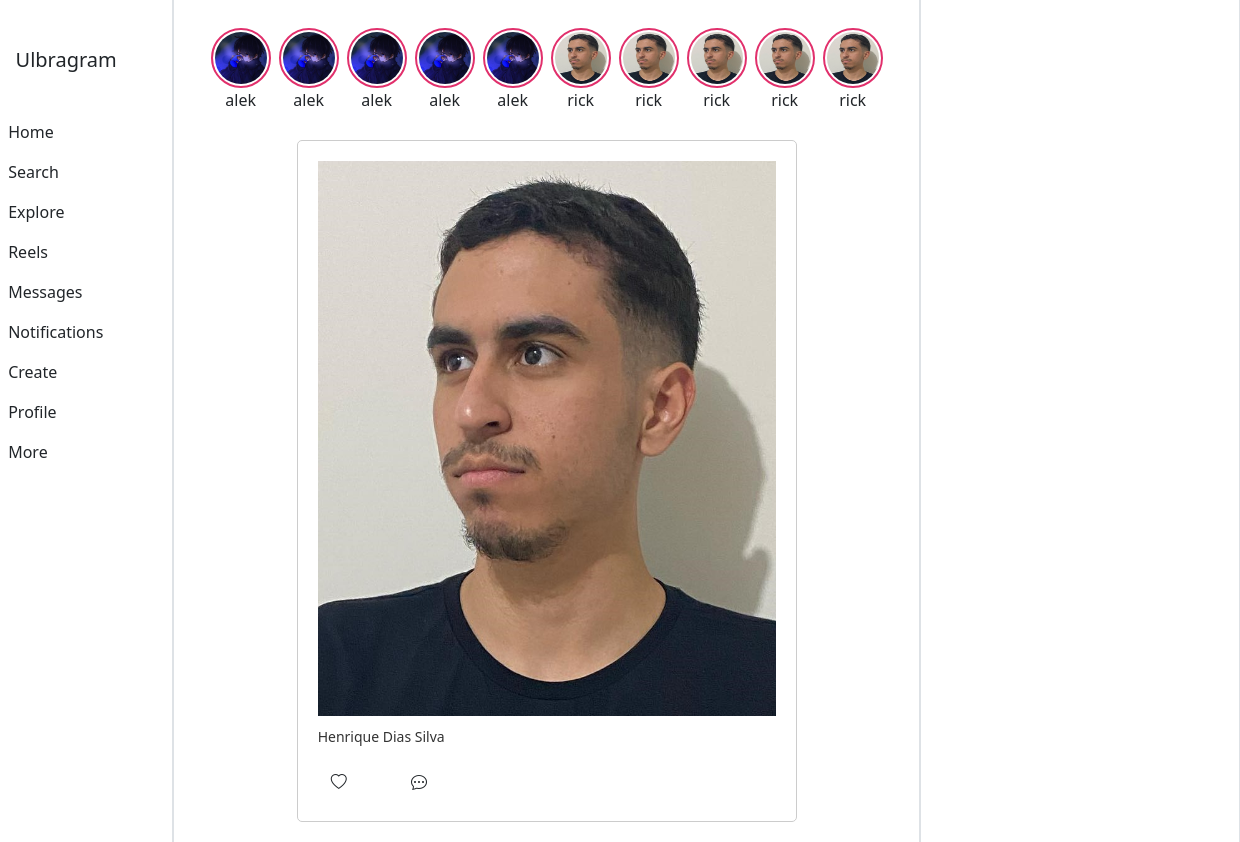
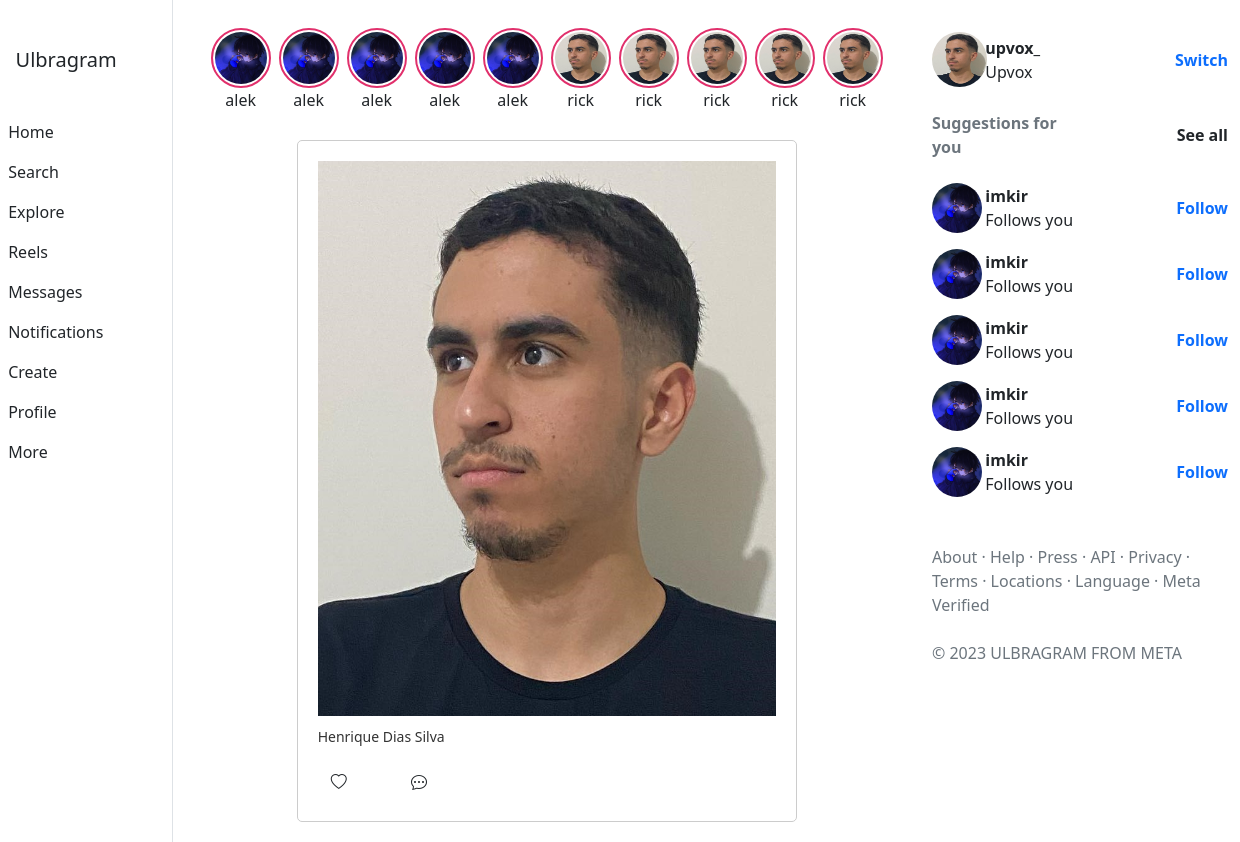
Before and after one commit to HenriqueDiasSilva/Ulbragram, a plain HTML site: page index.html in a window 1280 px wide. Shown: the full height of the page, 40-1280 px from the left. Drawn offline with nearby package versions, Linux system fonts and the light colour scheme.

Commit message:
feat: Cria estrutura do perfil e sugestões de perfis na página home

```diff
--- a/index.html
+++ b/index.html
@@ -1,19 +1,13 @@
 <!DOCTYPE html>
 <html lang="en">
+
 <head>
   <meta charset="utf-8" />
   <meta name="viewport" content="width=device-width, initial-scale=1" />
   <title>Ulbragram</title>
-    <link
-      href="https://cdn.jsdelivr.net/npm/bootstrap@5.3.0/dist/css/bootstrap.min.css"
-      rel="stylesheet"
-      integrity="sha384-9ndCyUaIbzAi2FUVXJi0CjmCapSmO7SnpJef0486qhLnuZ2cdeRhO02iuK6FUUVM"
-      crossorigin="anonymous"
-    />
-    <link
-      href="https://cdn.jsdelivr.net/npm/bootstrap-icons@1.7.1/font/bootstrap-icons.css"
-      rel="stylesheet"
-    />
+  <link href="https://cdn.jsdelivr.net/npm/bootstrap@5.3.0/dist/css/bootstrap.min.css" rel="stylesheet"
+    integrity="sha384-9ndCyUaIbzAi2FUVXJi0CjmCapSmO7SnpJef0486qhLnuZ2cdeRhO02iuK6FUUVM" crossorigin="anonymous" />
+  <link href="https://cdn.jsdelivr.net/npm/bootstrap-icons@1.7.1/font/bootstrap-icons.css" rel="stylesheet" />
   <link rel="stylesheet" href="styles.css" />
 </head>
 
@@ -24,136 +18,83 @@
         <h5 class="text-center d-none d-lg-block">Ulbragram</h5>
         <nav class="navbar navbar-expand-lg">
           <h5 class="text-center d-block d-lg-none">Ulbragram</h5>
-            <button
-              class="navbar-toggler"
-              type="button"
-              data-bs-toggle="offcanvas"
-              data-bs-target="#offcanvasMenu"
-              aria-controls="offcanvasMenu"
-              aria-expanded="false"
-              aria-label="Toggle navigation"
-            >
+          <button class="navbar-toggler" type="button" data-bs-toggle="offcanvas" data-bs-target="#offcanvasMenu"
+            aria-controls="offcanvasMenu" aria-expanded="false" aria-label="Toggle navigation">
             <span class="navbar-toggler-icon"></span>
           </button>
           <div class="collapse navbar-collapse mt-4" id="navbarNav">
             <ul class="navbar-nav flex-column">
               <li class="nav-item">
-                  <a class="nav-link text-dark" href="#"
-                    ><i class="bi bi-house-door-fill me-2"></i> Home</a
-                  >
+                <a class="nav-link text-dark" href="#"><i class="bi bi-house-door-fill me-2"></i> Home</a>
               </li>
               <li class="nav-item">
-                  <a class="nav-link text-dark" href="#"
-                    ><i class="bi bi-search me-2"></i> Search</a
-                  >
+                <a class="nav-link text-dark" href="#"><i class="bi bi-search me-2"></i> Search</a>
               </li>
               <li class="nav-item">
-                  <a class="nav-link text-dark" href="#"
-                    ><i class="bi bi-compass me-2"></i> Explore</a
-                  >
+                <a class="nav-link text-dark" href="#"><i class="bi bi-compass me-2"></i> Explore</a>
               </li>
               <li class="nav-item">
-                  <a class="nav-link text-dark" href="#"
-                    ><i class="bi bi-youtube me-2"></i> Reels</a
-                  >
+                <a class="nav-link text-dark" href="#"><i class="bi bi-youtube me-2"></i> Reels</a>
               </li>
               <li class="nav-item">
-                  <a class="nav-link text-dark" href="#"
-                    ><i class="bi bi-chat me-2"></i> Messages</a
-                  >
+                <a class="nav-link text-dark" href="#"><i class="bi bi-chat me-2"></i> Messages</a>
               </li>
               <li class="nav-item">
-                  <a class="nav-link text-dark" href="#"
-                    ><i class="bi bi-heart me-2"></i> Notifications</a
-                  >
+                <a class="nav-link text-dark" href="#"><i class="bi bi-heart me-2"></i> Notifications</a>
               </li>
               <li class="nav-item">
-                  <a class="nav-link text-dark" href="#"
-                    ><i class="bi bi-plus-circle me-2"></i> Create</a
-                  >
+                <a class="nav-link text-dark" href="#"><i class="bi bi-plus-circle me-2"></i> Create</a>
               </li>
               <li class="nav-item">
-                  <a class="nav-link text-dark" href="#"
-                    ><i class="bi bi-circle me-2"></i> Profile</a
-                  >
+                <a class="nav-link text-dark" href="#"><i class="bi bi-circle me-2"></i> Profile</a>
               </li>
               <li class="nav-item">
-                  <a class="nav-link text-dark" href="#"
-                    ><i class="bi bi-list me-2"></i> More</a
-                  >
+                <a class="nav-link text-dark" href="#"><i class="bi bi-list me-2"></i> More</a>
               </li>
             </ul>
           </div>
         </nav>
       </div>
 
-        <div
-          class="offcanvas offcanvas-start"
-          tabindex="-1"
-          id="offcanvasMenu"
-          aria-labelledby="offcanvasMenuLabel"
-        >
+      <div class="offcanvas offcanvas-start" tabindex="-1" id="offcanvasMenu" aria-labelledby="offcanvasMenuLabel">
         <div class="offcanvas-header">
           <h5 id="offcanvasMenuLabel">Menu</h5>
-            <button
-              type="button"
-              class="btn-close text-reset"
-              data-bs-dismiss="offcanvas"
-              aria-label="Close"
-            ></button>
+          <button type="button" class="btn-close text-reset" data-bs-dismiss="offcanvas" aria-label="Close"></button>
         </div>
         <div class="offcanvas-body">
           <ul class="navbar-nav flex-column">
             <li class="nav-item">
-                <a class="nav-link text-dark" href="#"
-                  ><i class="bi bi-house-door-fill me-2"></i> Home</a
-                >
+              <a class="nav-link text-dark" href="#"><i class="bi bi-house-door-fill me-2"></i> Home</a>
             </li>
             <li class="nav-item">
-                <a class="nav-link text-dark" href="#"
-                  ><i class="bi bi-search me-2"></i> Search</a
-                >
+              <a class="nav-link text-dark" href="#"><i class="bi bi-search me-2"></i> Search</a>
             </li>
             <li class="nav-item">
-                <a class="nav-link text-dark" href="#"
-                  ><i class="bi bi-compass me-2"></i> Explore</a
-                >
+              <a class="nav-link text-dark" href="#"><i class="bi bi-compass me-2"></i> Explore</a>
             </li>
             <li class="nav-item">
-                <a class="nav-link text-dark" href="#"
-                  ><i class="bi bi-youtube me-2"></i> Reels</a
-                >
+              <a class="nav-link text-dark" href="#"><i class="bi bi-youtube me-2"></i> Reels</a>
             </li>
             <li class="nav-item">
-                <a class="nav-link text-dark" href="#"
-                  ><i class="bi bi-chat me-2"></i> Messages</a
-                >
+              <a class="nav-link text-dark" href="#"><i class="bi bi-chat me-2"></i> Messages</a>
             </li>
             <li class="nav-item">
-                <a class="nav-link text-dark" href="#"
-                  ><i class="bi bi-heart me-2"></i> Notifications</a
-                >
+              <a class="nav-link text-dark" href="#"><i class="bi bi-heart me-2"></i> Notifications</a>
             </li>
             <li class="nav-item">
-                <a class="nav-link text-dark" href="#"
-                  ><i class="bi bi-plus-circle me-2"></i> Create</a
-                >
+              <a class="nav-link text-dark" href="#"><i class="bi bi-plus-circle me-2"></i> Create</a>
             </li>
             <li class="nav-item">
-                <a class="nav-link text-dark" href="#"
-                  ><i class="bi bi-circle me-2"></i> Profile</a
-                >
+              <a class="nav-link text-dark" href="#"><i class="bi bi-circle me-2"></i> Profile</a>
             </li>
             <li class="nav-item">
-                <a class="nav-link text-dark" href="#"
-                  ><i class="bi bi-list me-2"></i> More</a
-                >
+              <a class="nav-link text-dark" href="#"><i class="bi bi-list me-2"></i> More</a>
             </li>
           </ul>
         </div>
       </div>
 
-        <div class="col-12 col-lg-7 border-start border-end">
+      <div class="col-12 col-lg-7">
         <div class="row d-flex justify-content-center mt-4">
           <div class="story text-center">
             <img src="images/image1.jpg" alt="user1" />
@@ -215,11 +156,108 @@
           </div>
         </div>
       </div>
-        <div class="col-12 col-lg-3 border-start border-end"></div>
+      <div class="col-lg-3 d-none d-lg-block" id="sectionProfile">
+        <div class="row d-flex align-items-center">
+          <div class="col-3 col-xl-2">
+            <div class="text-center" id="myProfile">
+              <img src="images/image2.jpg" alt="user1" />
+            </div>
+          </div>
+          <div class="col-5 col-xl-6">
+            <p class="fw-bold">upvox_</p>
+            <p>Upvox</p>
+          </div>
+          <div class="col-4 text-end">
+            <span class="fw-bold text-primary">Switch</span>
+          </div>
+        </div>
+        <div class="row mt-4 d-flex align-items-center">
+          <div class="col-6">
+            <span class="fw-semibold text-secondary">Suggestions for you</span>
+          </div>
+          <div class="col-6 text-end">
+            <span class="fw-bold">See all</span>
+          </div>
+        </div>
+        <div class="row mt-4 d-flex align-items-center">
+          <div class="col-3 col-xl-2">
+            <div class="profiles text-center">
+              <img src="images/image1.jpg" alt="user1" />
+            </div>
+          </div>
+          <div class="col-5 col-xl-6">
+            <p class="fw-bold">imkir</p>
+            <p>Follows you</p>
+          </div>
+          <div class="col-4 text-end">
+            <span class="fw-bold text-primary">Follow</span>
+          </div>
+        </div>
+        <div class="row mt-3 d-flex align-items-center">
+          <div class="col-3 col-xl-2">
+            <div class="profiles text-center">
+              <img src="images/image1.jpg" alt="user1" />
+            </div>
+          </div>
+          <div class="col-5 col-xl-6">
+            <p class="fw-bold">imkir</p>
+            <p>Follows you</p>
+          </div>
+          <div class="col-4 text-end">
+            <span class="fw-bold text-primary">Follow</span>
+          </div>
+        </div>
+        <div class="row mt-3 d-flex align-items-center">
+          <div class="col-3 col-xl-2">
+            <div class="profiles text-center">
+              <img src="images/image1.jpg" alt="user1" />
+            </div>
+          </div>
+          <div class="col-5 col-xl-6">
+            <p class="fw-bold">imkir</p>
+            <p class="fs-6s">Follows you</p>
+          </div>
+          <div class="col-4 text-end">
+            <sspan class="fw-bold text-primary">Follow</sspan>
+          </div>
+        </div>
+        <div class="row mt-3 d-flex align-items-center">
+          <div class="col-3 col-xl-2">
+            <div class="profiles text-center">
+              <img src="images/image1.jpg" alt="user1" />
+            </div>
+          </div>
+          <div class="col-5 col-xl-6">
+            <p class="fw-bold">imkir</p>
+            <p>Follows you</p>
+          </div>
+          <div class="col-4 text-end">
+            <span class="fw-bold text-primary">Follow</span>
+          </div>
+        </div>
+        <div class="row mt-3 d-flex align-items-center">
+          <div class="col-3 col-xl-2">
+            <div class="profiles text-center">
+              <img src="images/image1.jpg" alt="user1" />
+            </div>
+          </div>
+          <div class="col-5 col-xl-6">
+            <p class="fw-bold">imkir</p>
+            <p>Follows you</p>
+          </div>
+          <div class="col-4 text-end">
+            <span class="fw-bold text-primary">Follow</span>
+          </div>
+        </div>
+        <p class="mt-5 text-secondary">About · Help · Press · API · Privacy · Terms · Locations · Language · Meta
+          Verified</p>
+        <p class="mt-4 text-secondary">&#169 2023 ULBRAGRAM FROM META</p>
+      </div>
     </div>
   </div>
 
   <script src="https://code.jquery.com/jquery-3.5.1.slim.min.js"></script>
   <script src="https://cdn.jsdelivr.net/npm/bootstrap@5.3.0/dist/js/bootstrap.bundle.min.js"></script>
 </body>
+
 </html>
--- a/styles.css
+++ b/styles.css
@@ -12,6 +12,7 @@
   width: 100%;
   height: 100%;
 }
+
 .post {
   max-width: 500px;
   margin: 0 auto;
@@ -21,15 +22,49 @@
   padding: 20px;
   margin-bottom: 20px;
 }
+
 .post img {
   max-width: 100%;
 }
+
 .post p {
   margin-top: 10px;
   font-size: 14px;
   color: #333;
 }
 
-  .container{
+.container {
   margin-top: 3rem;
 }
+
+#sectionProfile {
+  margin-top: 2rem;
+}
+
+#sectionProfile p {
+  margin-bottom: 0;
+}
+
+#myProfile {
+  border-radius: 50%;
+  width: 55px;
+  height: 55px;
+}
+
+#myProfile img {
+  border-radius: 50%;
+  width: 100%;
+  height: 100%;
+}
+
+.profiles {
+  border-radius: 50%;
+  width: 50px;
+  height: 50px;
+}
+
+.profiles img {
+  border-radius: 50%;
+  width: 100%;
+  height: 100%;
+}
```
Lines whose indentation alone changed are shown as unchanged.
